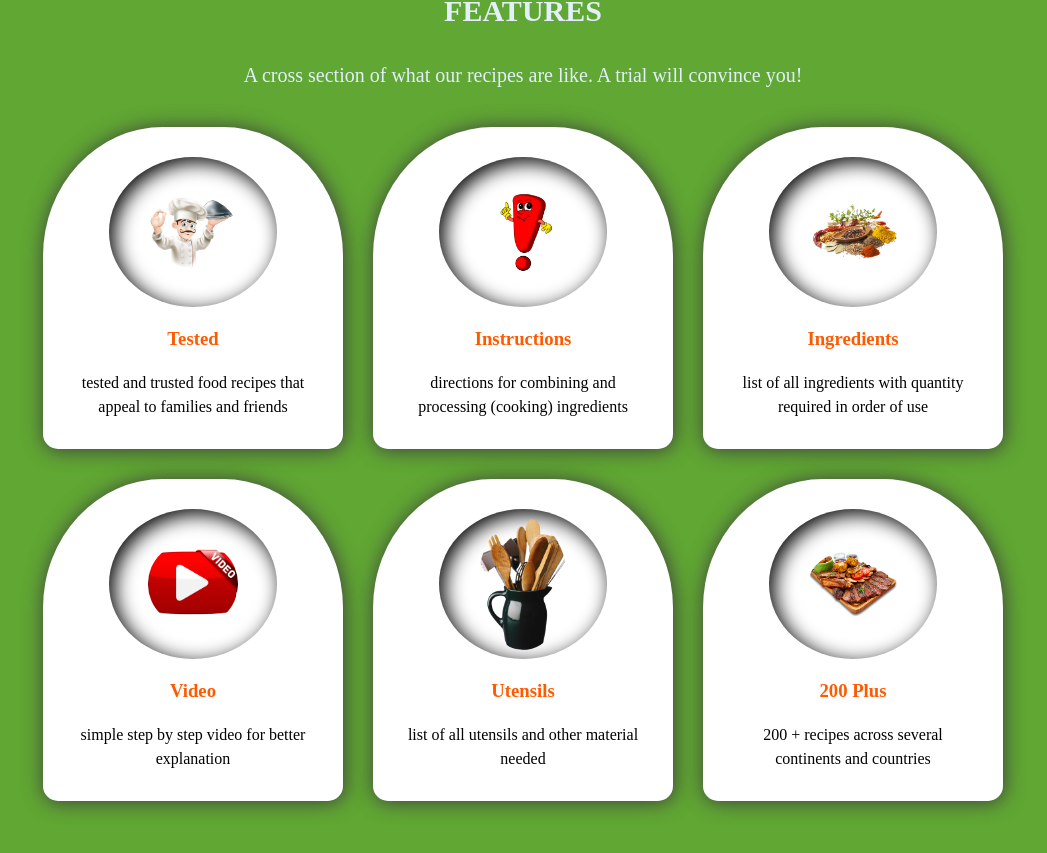
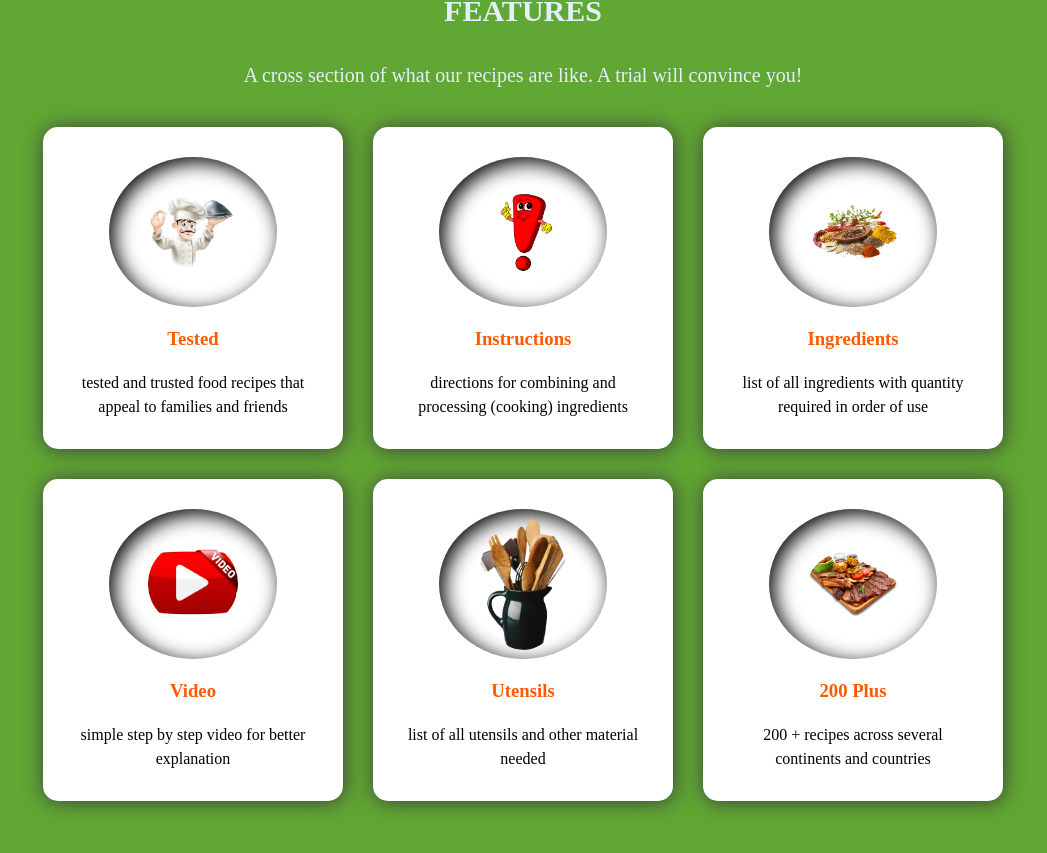
Before and after one commit to GiftedNathan/easyrecipe, a React (Vite) app: page / in a window 1280 px wide. Shown: the part 957-1810 px from the top of the page, without its empty margins (117-1164 px from the left). Built offline with nearby package versions, Linux system fonts and the light colour scheme; a web font is replaced by a local one.

Commit message:
Update feature.jsx

```diff
--- a/src/components/Feature.jsx
+++ b/src/components/Feature.jsx
@@ -67,8 +67,8 @@
         background-color: white;
 
         border-radius: 15px;
-        border-top-left-radius: 40%;
-        border-top-right-radius: 40%;
+        /* border-top-left-radius: 40%;
+        border-top-right-radius: 40%; */
 
         z-index: 1;
 
```
